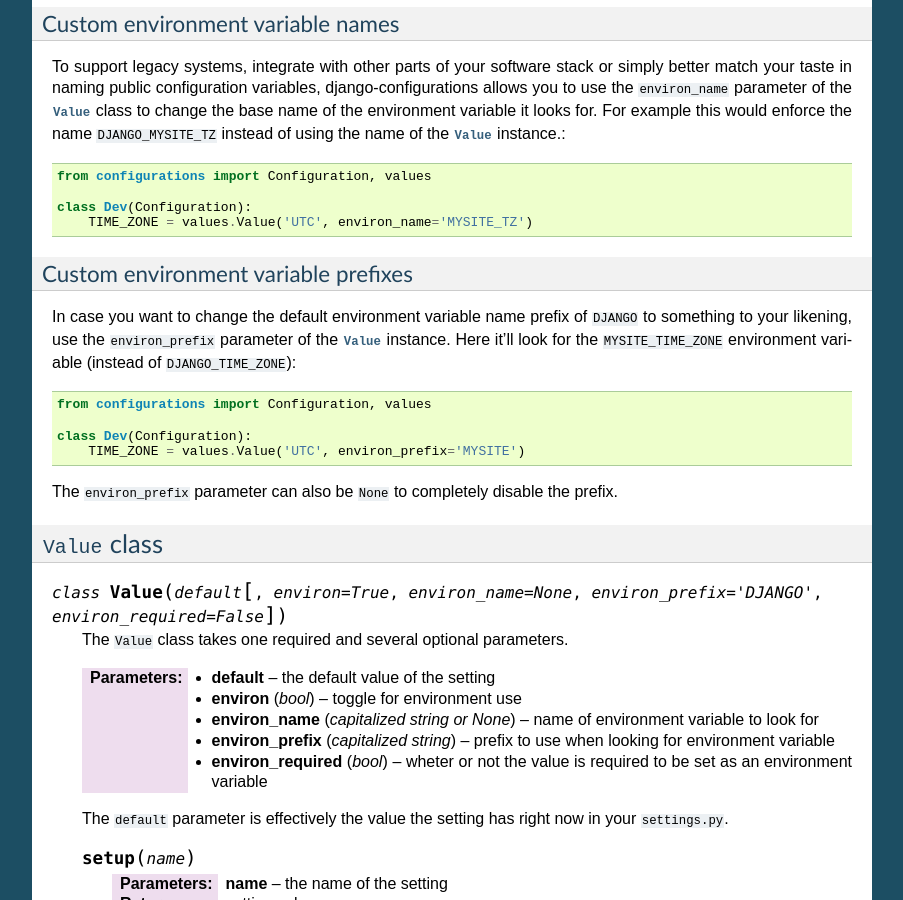
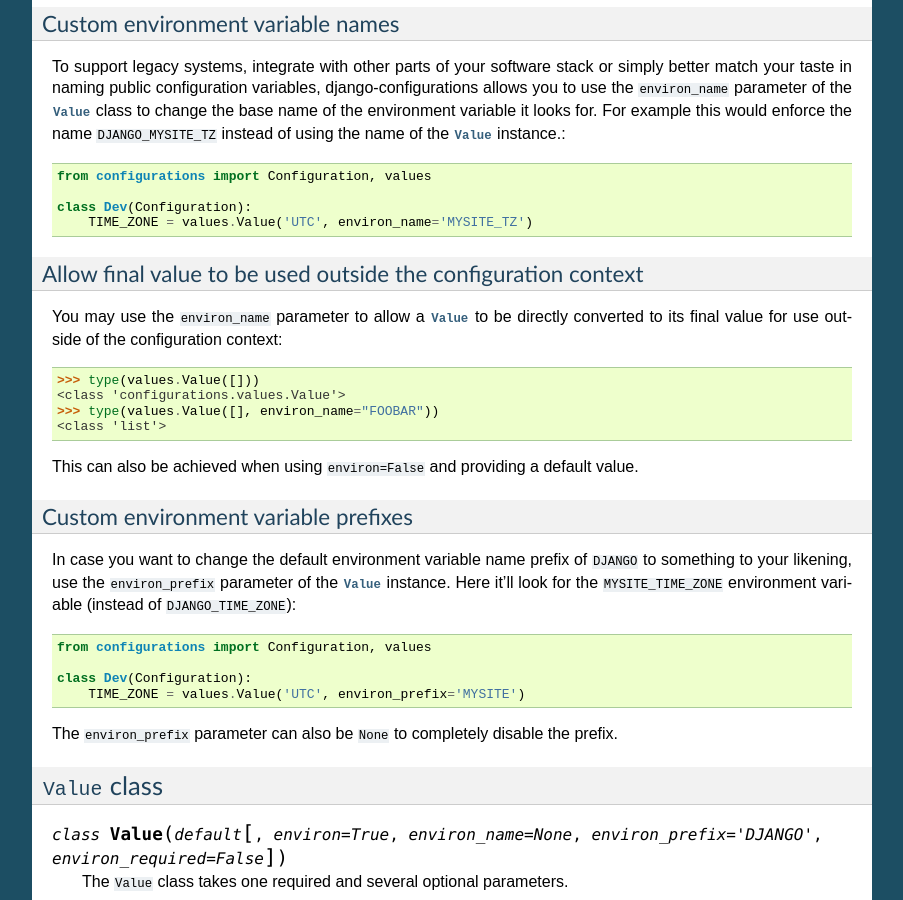
Before and after one commit to jazzband/django-configurations, a Sphinx documentation site: the page built from docs/values.rst, in a window 1280 px wide and 900 px high, scrolled down 1620 px. Shown: the whole window, without its empty margins (198-1101 px from the left). Built offline with Sphinx 7.4.7, drawn with Linux system fonts in a browser that asks for light colours; some of the changed text lies outside the part shown.

Commit message:
Add docs for environ_name functionality (#174)
* Add note for final value forcing

Closes https://github.com/jazzband/django-configurations/issues/173

* Remove white space.

```diff
--- a/docs/values.rst
+++ b/docs/values.rst
@@ -119,6 +119,21 @@
 
     class Dev(Configuration):
         TIME_ZONE = values.Value('UTC', environ_name='MYSITE_TZ')
+
+Allow final value to be used outside the configuration context
+^^^^^^^^^^^^^^^^^^^^^^^^^^^^^^^^^^^^^^^^^^^^^^^^^^^^^^^^^^^^^^
+
+You may use the ``environ_name`` parameter to allow a :class:`~Value` to be
+directly converted to its final value for use outside of the configuration
+context::
+
+    >>> type(values.Value([]))
+    <class 'configurations.values.Value'>
+    >>> type(values.Value([], environ_name="FOOBAR"))
+    <class 'list'>
+
+This can also be achieved when using ``environ=False`` and providing a
+default value.
 
 Custom environment variable prefixes
 ^^^^^^^^^^^^^^^^^^^^^^^^^^^^^^^^^^^^
```
